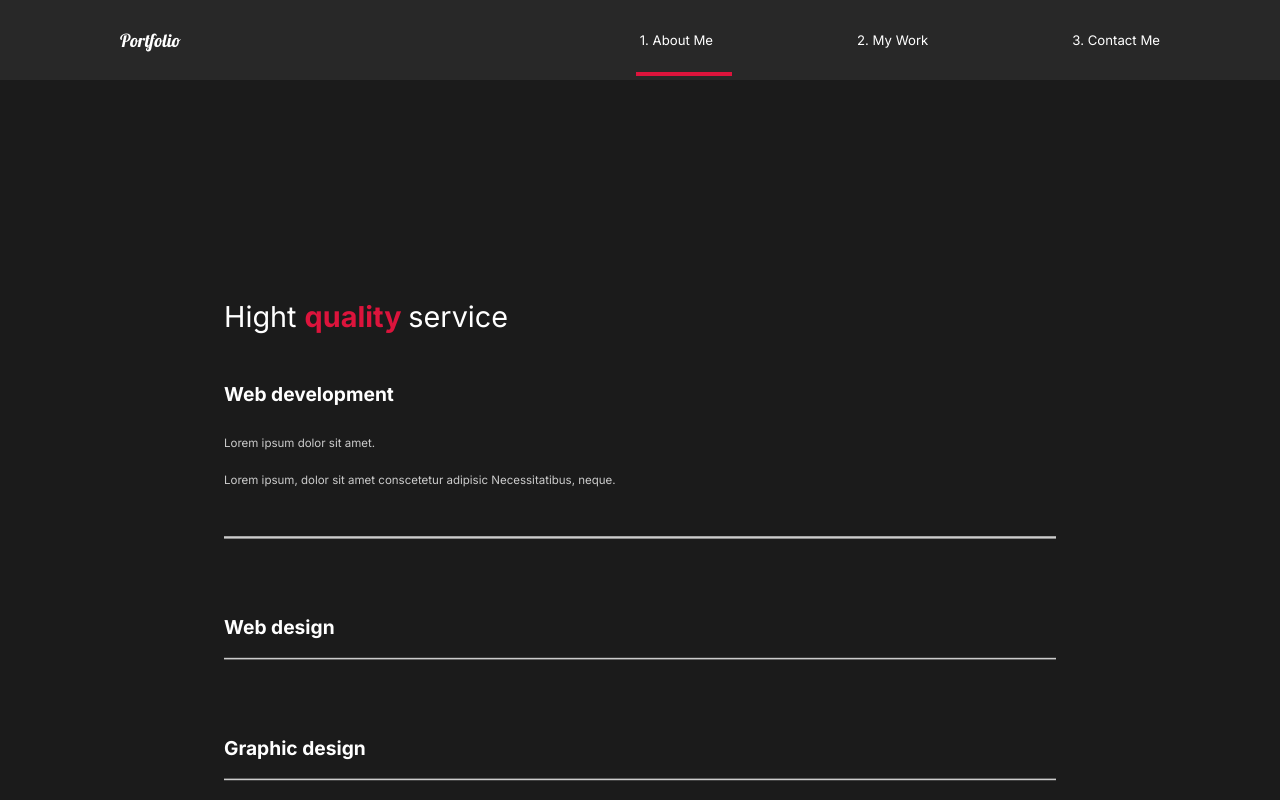
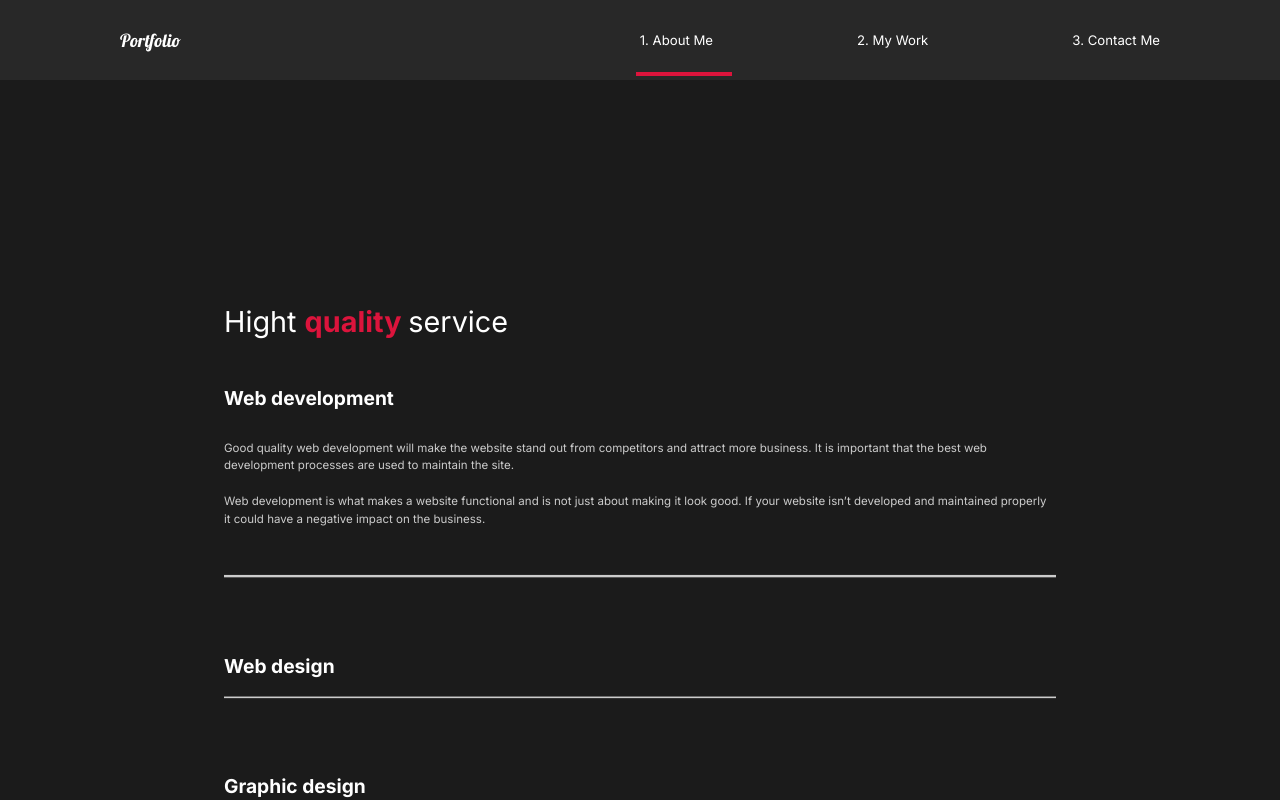
Before and after one commit to tatjama/my-react-portfolio, a React (Create React App) app: page / in a window 1280 px wide. Both pictures are taken after a click on the element "Web development". Shown: the part 1377-2177 px from the top of the page. Built offline with nearby package versions, Linux system fonts and the light colour scheme.

Commit message:
Update FaqSection.js

```diff
--- a/src/components/FaqSection.js
+++ b/src/components/FaqSection.js
@@ -16,32 +16,37 @@ const FaqSection = () => {
             <AnimateSharedLayout>
                 <Toggle title = "Web development">
                         <div className = "answer" >
-                            <p>Lorem ipsum dolor sit amet.</p>
-                            <p>Lorem ipsum, dolor sit amet conscetetur adipisic Necessitatibus, neque.</p>
+                            <p>Good quality web development will make the website stand out from competitors and attract more business.
+                                 It is important that the best web development processes are used to maintain the site.</p>
+                            <p>Web development is what makes a website functional and is not just about making it look good.
+                                If your website isn’t developed and maintained properly it could have a negative impact on the business.</p>
                         </div>
                 </Toggle>
                 <Toggle title = "Web design">
                         <div className = "answer" >
-                            <p>Lorem ipsum dolor sit amet.</p>
-                            <p>Lorem ipsum, dolor sit amet conscetetur adipisic Necessitatibus, neque.</p>
+                            <p>As users discover your brand, they need to distinguish what sets you apart and makes you… you.</p>
+
+                            <p>This often requires finding the right balance between compelling content and a design carefully planned to look the part.</p>
                         </div>
                 </Toggle>
                 <Toggle title = "Graphic design">
                         <div className = "answer" >
-                            <p>Lorem ipsum dolor sit amet.</p>
-                            <p>Lorem ipsum, dolor sit amet conscetetur adipisic Necessitatibus, neque.</p>
+                            <p>Graphic design is an important tool that enhances how you communicate with other people.
+                                It serves to convey your ideas in a way that is not only effective, but also beautiful.</p>
+                            <p>It makes you look good, professional and credible.</p>
                         </div>
                 </Toggle>
                 <Toggle title = "Search engine optimisation">
                         <div className = "answer" >
-                            <p>Lorem ipsum dolor sit amet.</p>
-                            <p>Lorem ipsum, dolor sit amet conscetetur adipisic Necessitatibus, neque.</p>
+                            <p>SEO is the practice of increasing both the quality and quantity of website traffic, as well as exposure to your brand,
+                                through non-paid (also known as "organic") search engine results.</p>
+                            <p>It's as much about people as it is about search engines themselves. One of the biggest advantages of SEO is that it's an inbound marketing strategy.</p>
                         </div>
                 </Toggle>
                 <Toggle title = "Digital marketing">
                         <div className = "answer" >
-                            <p>Lorem ipsum dolor sit amet.</p>
-                            <p>Lorem ipsum, dolor sit amet conscetetur adipisic Necessitatibus, neque.</p>
+                            <p>Using digital marketing, you can reach an enormous audience in a way that is both cost-effective and measurable.</p>
+                            <p>You can save money and reach more customers for less money than traditional marketing methods.</p>
                         </div>
                 </Toggle>
             </AnimateSharedLayout>
```
